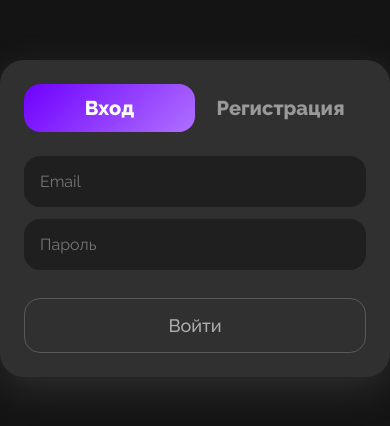
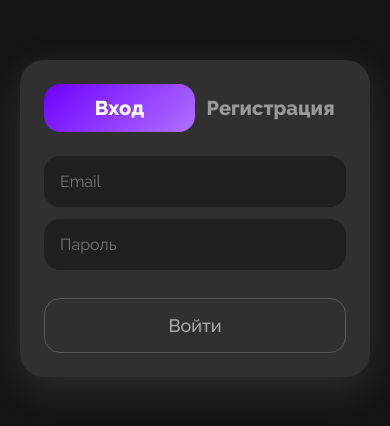
Before and after one commit to dmitriylmao/notes, a Next.js app: page / in a window 390 px wide. Shown: the part 204-630 px from the top of the page. Built offline with nearby package versions, Linux system fonts and the light colour scheme.

Commit message:
styles for notes container

```diff
--- a/src/app/globals.css
+++ b/src/app/globals.css
@@ -1,18 +1,22 @@
-
 body {
   font-family: var(--font-raleway), sans-serif;
-  font-variant-numeric: lining-nums; /* Современный способ */
-  -moz-font-feature-settings: "lnum"; /* Для Firefox */
-  -webkit-font-feature-settings: "lnum"; /* Для Webkit */
+  font-variant-numeric: lining-nums;
+  -moz-font-feature-settings: "lnum";
+  -webkit-font-feature-settings: "lnum";
   font-feature-settings: "lnum";
   background-color: rgb(20, 20, 20);
-  display: flex; /* Делаем body flex-контейнером */
-  justify-content: center; /* Центрирует дочерние элементы по горизонтали */
-  align-items: center; /* Центрирует дочерние элементы по вертикали */
-  min-height: 100vh; /* Убеждаемся, что body занимает всю высоту viewport'а */
+
+  display: flex;
+  flex-direction: column;
+
+  min-height: 100vh;
+
+
+  padding-top: 20px;
 }
+
 html, body {
-  height: 100%; /* Очень важно! body должен занимать всю высоту окна */
+  height: 100%;
   margin: 0;
   padding: 0;
 }
--- a/src/app/notes/NotesPage.module.css
+++ b/src/app/notes/NotesPage.module.css
@@ -1,13 +1,53 @@
+/* NotesPage.module.css */
+
 .container {
-  padding: 20px;
-  position: relative;
-  background-color: aqua;
+  padding: 10% 20px; /* Отступы сверху/снизу и по бокам */
+  max-width: 1200px; /* Максимальная ширина контента */
+  margin: 0 auto; /* Центрируем контейнер по горизонтали */
+  /* Убери или закомментируй любые свойства, которые могли бы центрировать его по вертикали,
+     например, height: 100vh; display: flex; align-items: center; */
+
+  /* Если до этого NotesPage.js или global.css имел стили, которые центрировали контент,
+     например, min-height: 100vh; display: flex; justify-content: center; align-items: center;
+     для самого <body> или <html>, то их тоже нужно будет удалить или изменить.
+     Но обычно это делается на уровне контейнера.
+  */
 }
 
 .notesGrid {
   display: grid;
-  grid-template-columns: repeat(auto-fill, minmax(200px, 1fr));
-  max-width: 100%;
-  gap: 20px;
-  background-color: brown;
+  grid-template-columns: repeat(4, 1fr); /* 4 колонки */
+  gap: 25px; /* Промежутки между карточками */
+  padding: 20px 0; /* Отступы вокруг сетки */
+
+  justify-content: start; /* Карточки начинаются слева */
+  align-items: start; /* Выравниваем карточки по верхнему краю */
 }
+
+/* Медиа-запросы для адаптивности сетки */
+@media (max-width: 1200px) {
+  .notesGrid {
+    grid-template-columns: repeat(3, 1fr); /* 3 колонки */
+    gap: 20px;
+  }
+}
+
+@media (max-width: 900px) {
+  .notesGrid {
+    grid-template-columns: repeat(2, 1fr); /* 2 колонки */
+    gap: 15px;
+  }
+  .container {
+    padding: 12% 15px;
+  }
+}
+
+@media (max-width: 600px) {
+  .notesGrid {
+    grid-template-columns: 1fr; /* Одна колонка */
+    gap: 10px;
+  }
+  .container {
+    padding: 30% 15px;
+  }
+}
--- a/src/app/page.js
+++ b/src/app/page.js
@@ -2,15 +2,15 @@
 import { useState } from 'react'
 import LoginForm from '@/components/LoginForm'
 import RegisterForm from '@/components/RegisterForm'
-import styles from './page.module.css'
+import styles from './page.module.css' // Убедись, что стили импортированы
 
 export default function HomePage() {
   const [activeTab, setActiveTab] = useState('login')
 
   return (
+    <div className={styles.pageWrapper}> {/* ВОТ ОН, НОВЫЙ ВНЕШНИЙ КОНТЕЙНЕР */}
       <div className={styles.container}>
         <div className={styles.tabs}>
-        {/* Динамичный ползунок с изменением градиента */}
           <div
             className={`${styles.slider} ${
               activeTab === 'login' ? styles.loginGradient : styles.registerGradient
@@ -35,5 +35,6 @@ export default function HomePage() {
           {activeTab === 'login' ? <LoginForm /> : <RegisterForm />}
         </div>
       </div>
+    </div>
   )
 }
--- a/src/app/page.module.css
+++ b/src/app/page.module.css
@@ -1,3 +1,13 @@
+.pageWrapper {
+  display: flex;
+  justify-content: center;
+  align-items: center;
+  min-height: 100vh;
+  width: 100%;
+  padding: 20px;
+  box-sizing: border-box;
+}
+
 .container {
   width: 400px;
   height: auto;
@@ -7,6 +17,7 @@
   box-shadow: 0 12px 40px rgba(192, 192, 192, 0.15);
   overflow: hidden;
   position: relative;
+  margin: 0 auto;
 }
 
 .tabs {
```
Also changed, not shown: src/components/NoteCard.module.css (+101 -8 lines). Lines whose indentation alone changed are shown as unchanged.
